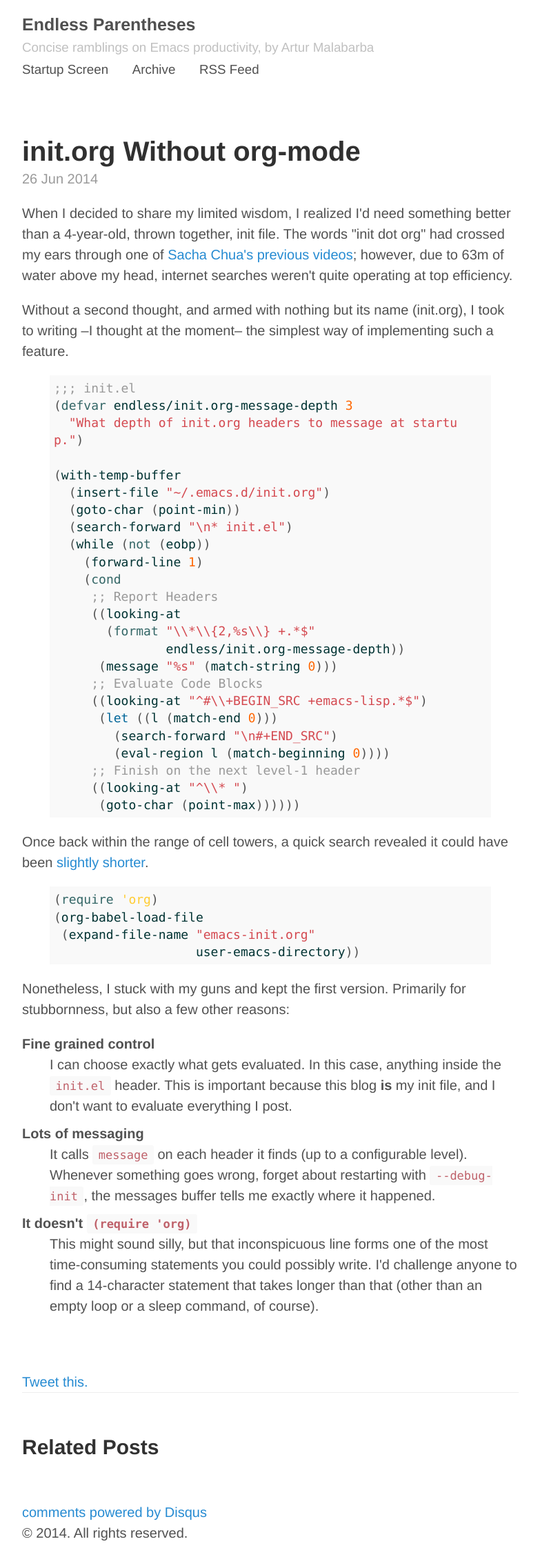
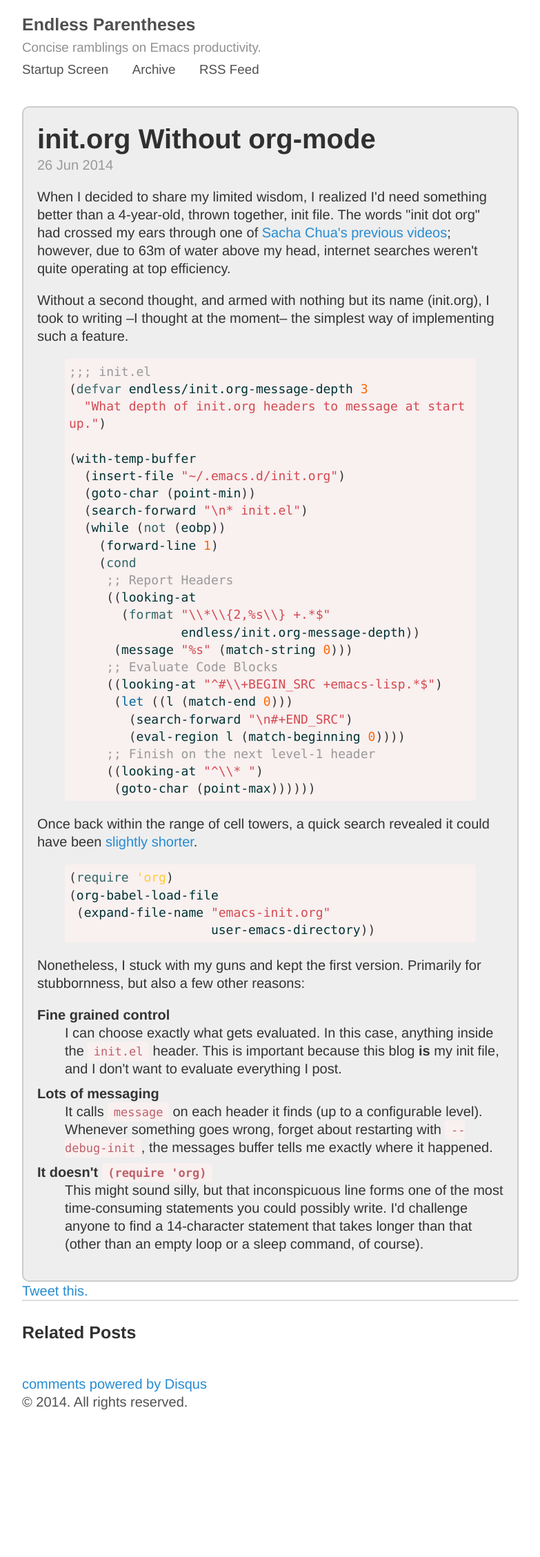
Before and after one commit to Malabarba/EndlessParentheses, a Jekyll site: the page built from _posts/2014-06-26-init-org-Without-org-mode.html, in a window 1280 px wide. Shown: the whole page at 69% size, without its empty margins (248-1031 px from the left). Built offline with Jekyll 4.4.1, drawn with Linux system fonts in a browser that asks for light colours; Markdown is read by kramdown in place of the engine named in the settings; comment, search, counter and statistics services are not loaded; after the commit the page ends 2065 px from its top, so only the background shows below that.

Commit message:
Lots of small changes

```diff
--- a/_config.yml
+++ b/_config.yml
@@ -8,7 +8,7 @@
 
 # Setup
 title:            Endless Parentheses
-tagline:          'Concise ramblings on Emacs productivity, by Artur Malabarba'
+tagline:          'Concise ramblings on Emacs productivity.'
 url:              'http://endlessparentheses.com'
 paginate:         10
 
--- a/_layouts/post.html
+++ b/_layouts/post.html
@@ -11,7 +11,7 @@
 {% include twitter.html %}
 
 <div class="related">
-  <h2>Related Posts</h2>
+  <h3>Related Posts</h3>
   <ul class="related-posts">
     {% for post in site.related_posts limit:3 %}
     <li>
--- a/public/css/my-style.css
+++ b/public/css/my-style.css
@@ -1,9 +1,9 @@
 /* Added by me */
 kbd
 {
-    -moz-border-radius:3px;
+    -moz-border-radius:6px;
     -moz-box-shadow:0 1px 0 rgba(0,0,0,0.2),0 0 0 2px #fff inset;
-    -webkit-border-radius:3px;
+    -webkit-border-radius:6px;
     -webkit-box-shadow:0 1px 0 rgba(0,0,0,0.2),0 0 0 2px #fff inset;
     background-color:#f7f7f7;
     border:1px solid #ccc;
--- a/public/css/poole.css
+++ b/public/css/poole.css
@@ -45,12 +45,14 @@
 body {
     margin: 0;
     padding: 0;
+    color: #515151;
+    background-color: #fff;
 }
 
 html {
     font-family: "Helvetica Neue", Helvetica, Arial, sans-serif;
-  font-size: 16px;
-  line-height: 1.5;
+    font-size: 14px;
+    line-height: 1.3;
 }
 @media (min-width: 38em) {
     html {
@@ -59,8 +61,6 @@
 }
 
 body {
-  color: #515151;
-  background-color: #fff;
     -webkit-text-size-adjust: 100%;
     -ms-text-size-adjust: 100%;
 }
@@ -151,12 +151,16 @@
 code,
 pre {
     font-family: Menlo, Monaco, "Courier New", monospace;
+    background-color: #f9f0f0;
+    -moz-border-radius:4px;
+    -webkit-border-radius:4px;
+    /* border:1px solid #ccc; */
+    border-radius:4px;
 }
 code {
     padding: .25em .5em;
     font-size: 85%;
     color: #bf616a;
-  background-color: #f9f9f9;
     border-radius: 3px;
 }
 pre {
@@ -170,7 +174,6 @@
     white-space: pre-wrap;
     word-break: break-all;
     word-wrap: break-word;
-  background-color: #f9f9f9;
 }
 pre code {
     padding: 0;
@@ -303,7 +306,7 @@
 .masthead {
     padding-top:    1rem;
     padding-bottom: 1rem;
-  margin-bottom: 3rem;
+    margin-bottom: 1rem;
 }
 .masthead-title {
     margin-top: 0;
@@ -316,7 +319,7 @@
 .masthead-title small {
     font-size: 75%;
     font-weight: 400;
-  color: #c0c0c0;
+    color: #909090;
     letter-spacing: 0;
 }
 
@@ -330,7 +333,13 @@
 
 .page,
 .post {
-  margin-bottom: 4em;
+    color: #333333;
+    -moz-border-radius:10px;
+    -webkit-border-radius:10px;
+    border:2px solid #ccc;
+    border-radius:10px;
+    background-color: #eee;
+    padding: 1em;
 }
 
 /* Blog post or page title */
@@ -354,9 +363,9 @@
 
 /* Related posts */
 .related {
-  padding-top: 2rem;
-  padding-bottom: 2rem;
-  border-top: 1px solid #eee;
+    padding-top: 0rem;
+    padding-bottom: 1.3rem;
+    border-top: 2px solid #ddd;
 }
 .related-posts {
     padding-left: 0;
```
Lines whose indentation alone changed are shown as unchanged.
